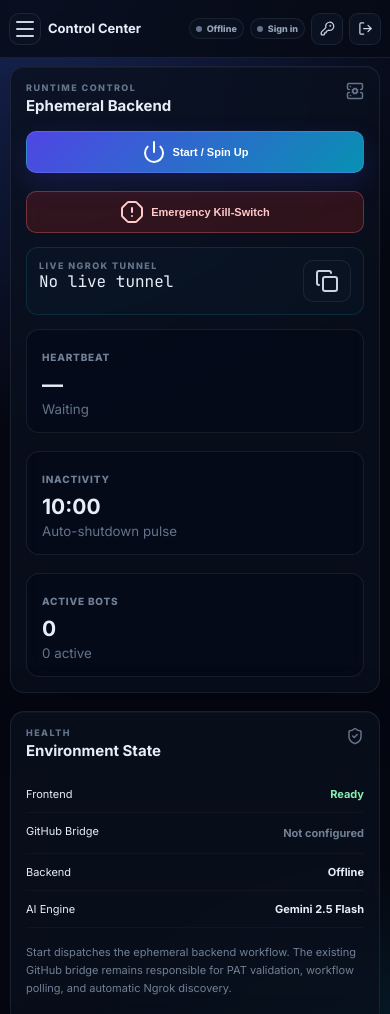
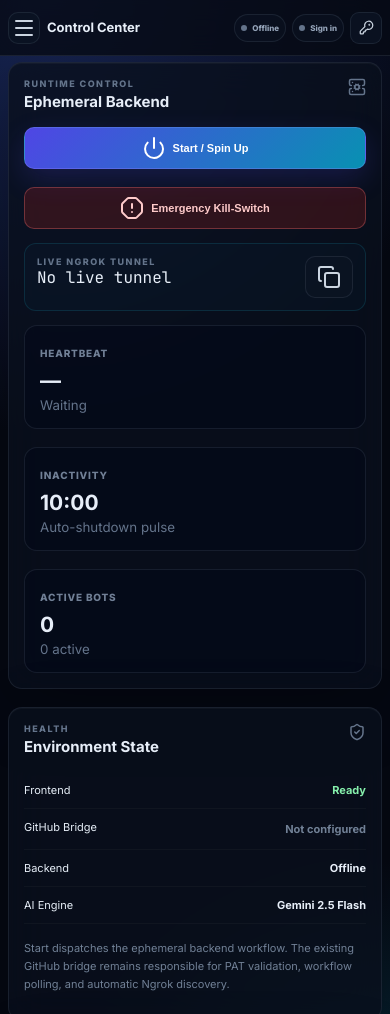
Before and after one commit to rjbaiwork-netizen/AI-Agent-Multi-Bot-Platform, a plain HTML site: page docs/index.html in a window 390 px wide. Shown: the top 1014 px of the page. Drawn offline with nearby package versions, Linux system fonts and the light colour scheme.

Commit message:
fix(ui): enforce strict single-row inline flex layout for mobile header

```diff
--- a/docs/css/style.css
+++ b/docs/css/style.css
@@ -153,3 +153,28 @@ img,svg,video,canvas{max-width:100%;height:auto}.field,button,.secondary-btn,.pr
     max-width:78px;
   }
 }
+
+/* Strict mobile header layout — final override */
+.header-controls{display:flex;align-items:center;gap:6px}
+@media(max-width:768px){
+  .topbar,.topbar.strict-mobile-header{display:flex !important;flex-direction:row !important;flex-wrap:nowrap !important;align-items:center !important;justify-content:space-between !important;height:56px !important;min-height:56px !important;max-height:56px !important;padding:6px 10px !important;gap:8px !important;overflow:hidden !important;width:100% !important;box-sizing:border-box !important}
+  .topbar-left{display:flex !important;flex-direction:row !important;flex-wrap:nowrap !important;align-items:center !important;width:auto !important;min-width:0 !important;max-width:50% !important;flex:0 1 auto !important;overflow:hidden !important}
+  .topbar-actions{display:flex !important;flex-direction:row !important;flex-wrap:nowrap !important;align-items:center !important;justify-content:flex-end !important;width:auto !important;min-width:0 !important;max-width:50% !important;flex:0 0 auto !important;gap:0 !important;overflow:hidden !important}
+  .header-controls{display:flex !important;flex-direction:row !important;flex-wrap:nowrap !important;align-items:center !important;justify-content:flex-end !important;gap:6px !important;width:auto !important;min-width:0 !important;max-width:100% !important;flex:0 0 auto !important;overflow:hidden !important}
+  .header-controls .status-badge{display:inline-flex !important;flex:0 1 auto !important;width:auto !important;min-width:0 !important;max-width:78px !important;height:28px !important;min-height:28px !important;padding:4px 6px !important;margin:0 !important;font-size:9px !important;line-height:1 !important;white-space:nowrap !important;overflow:hidden !important;text-overflow:ellipsis !important}
+  .header-controls .ghost-btn,.header-controls .ghost-btn[hidden]{width:32px !important;min-width:32px !important;max-width:32px !important;height:32px !important;min-height:32px !important;max-height:32px !important;flex:0 0 32px !important;padding:0 !important;margin:0 !important;display:inline-flex !important;align-items:center !important;justify-content:center !important;white-space:nowrap !important}
+  .header-controls .ghost-btn[hidden]{display:none !important}
+  .header-controls .ghost-btn span{display:none !important}
+  .header-controls .ghost-btn svg{width:15px !important;height:15px !important;flex:0 0 15px !important}
+  .topbar-actions>.header-controls{width:auto !important;flex:0 0 auto !important}
+  .topbar-actions>*:not(.header-controls){display:none !important;width:auto !important;max-width:none !important;flex:none !important}
+  #app-content{width:100% !important;max-width:100% !important;margin-top:0 !important;padding:6px 10px 1.5rem !important}
+  #app-content>.view{padding-top:0 !important}
+}
+@media(max-width:480px){
+  .topbar,.topbar.strict-mobile-header{height:56px !important;min-height:56px !important;max-height:56px !important;padding:6px 8px !important}
+  .topbar-left{max-width:46% !important}.topbar-actions{max-width:54% !important}.header-controls{gap:6px !important}
+  .header-controls .status-badge{max-width:64px !important;font-size:8px !important}
+  .header-controls .ghost-btn,.header-controls .ghost-btn[hidden]{width:32px !important;min-width:32px !important;max-width:32px !important;height:32px !important;min-height:32px !important;max-height:32px !important}
+  #app-content{padding:6px 8px 1.25rem !important}
+}
--- a/docs/index.html
+++ b/docs/index.html
@@ -34,7 +34,7 @@
 <main class="main-shell">
 <header class="topbar">
 <div class="topbar-left"><button id="menu-toggle" class="icon-btn mobile-only" aria-label="Open menu"><i data-lucide="menu"></i></button><div><p class="eyebrow">ON-DEMAND EPHEMERAL AI</p><h1 id="view-title">Control Center</h1></div></div>
-<div class="topbar-actions"><span id="global-status" class="status-badge status-offline"><span class="status-dot"></span><span>Offline</span></span><span id="header-auth-badge" class="status-badge status-offline"><span class="status-dot"></span>Sign in</span><span class="repo-pill"><i data-lucide="github"></i><span>rjbaiwork-netizen/AI-Agent-Multi-Bot-Platform</span></span><button id="pat-modal-open" class="ghost-btn"><i data-lucide="key-round"></i><span>GitHub PAT</span></button><button id="header-logout" class="ghost-btn" hidden><i data-lucide="log-out"></i><span>Logout</span></button></div>
+<div class="topbar-actions"><div class="header-controls"><span id="global-status" class="status-badge status-offline"><span class="status-dot"></span><span>Offline</span></span><span id="header-auth-badge" class="status-badge status-offline"><span class="status-dot"></span>PAT</span><button id="pat-modal-open" class="ghost-btn" aria-label="GitHub PAT"><i data-lucide="key-round"></i><span>GitHub PAT</span></button><button id="header-logout" class="ghost-btn" aria-label="Logout" hidden><i data-lucide="log-out"></i><span>Logout</span></button></div></div>
 </header>
 <section id="app-content" class="view-host" aria-live="polite"></section>
 </main>
--- a/docs/js/app.js
+++ b/docs/js/app.js
@@ -24,7 +24,9 @@ window.lucide?.createIcons();window.AppRouteState={route:current,title:cfg.title
 }
 function navigate(){load(location.hash.replace(/^#/,"")||"control-center")}
 function escapeHtml(v){return String(v).replace(/[&<>]/g,c=>({"&":"&amp;","<":"&lt;",">":"&gt;"}[c]))}
+function bindStrictHeader(){const header=document.querySelector(".topbar"),controls=document.querySelector(".header-controls");if(header)header.classList.add("strict-mobile-header");if(controls){controls.classList.add("header-controls");controls.querySelectorAll(".ghost-btn").forEach(button=>button.classList.add("header-control-button"))}}
 const api={async init(){
+bindStrictHeader();
 document.querySelectorAll("[data-route]").forEach(a=>a.addEventListener("click",()=>{document.getElementById("sidebar").classList.remove("open");document.getElementById("drawer-backdrop").classList.remove("show")}));
 document.getElementById("menu-toggle")?.addEventListener("click",()=>{document.getElementById("sidebar").classList.add("open");document.getElementById("drawer-backdrop").classList.add("show")});
 document.getElementById("drawer-backdrop")?.addEventListener("click",()=>{document.getElementById("sidebar").classList.remove("open");document.getElementById("drawer-backdrop").classList.remove("show")});
```
